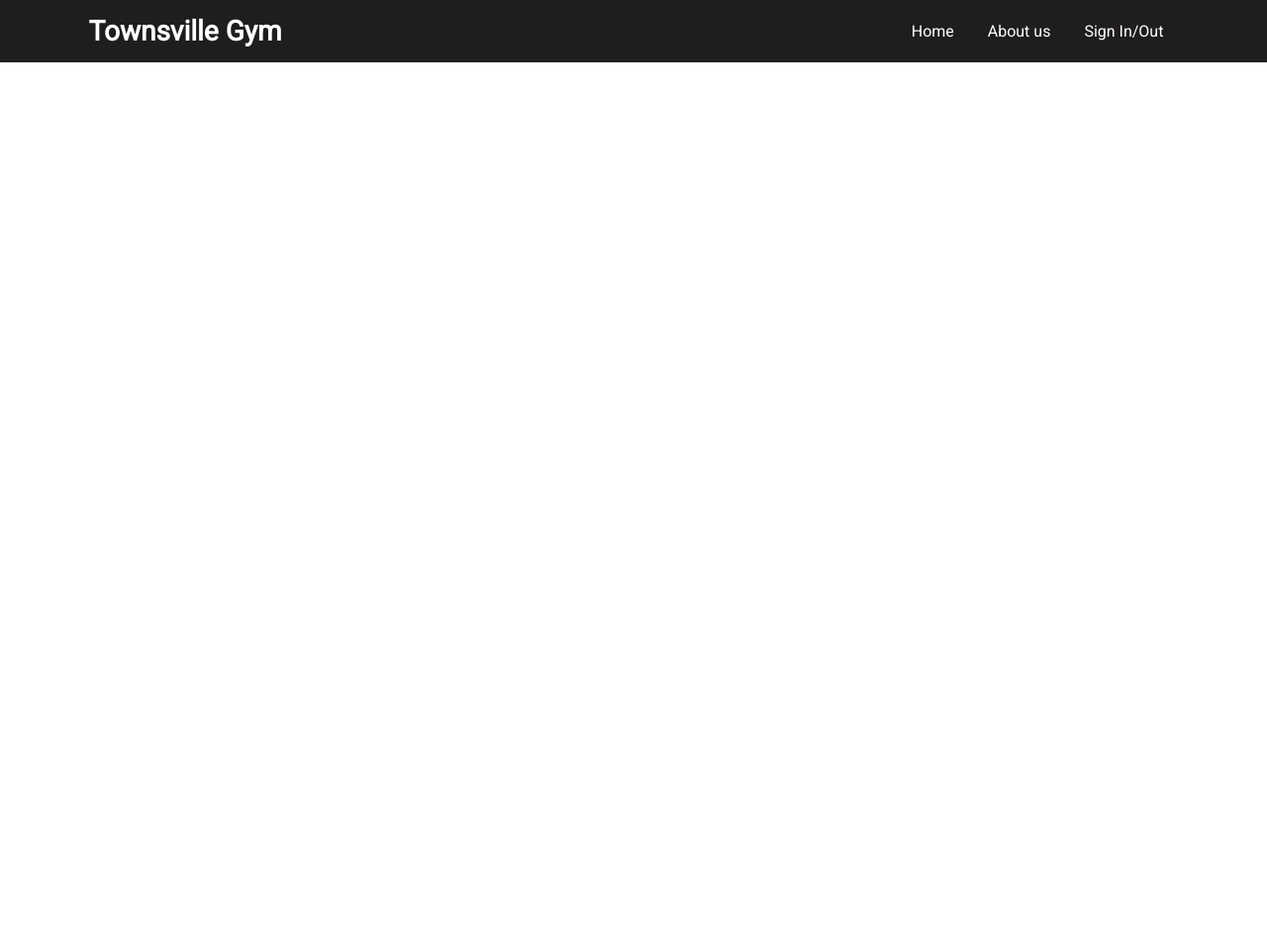
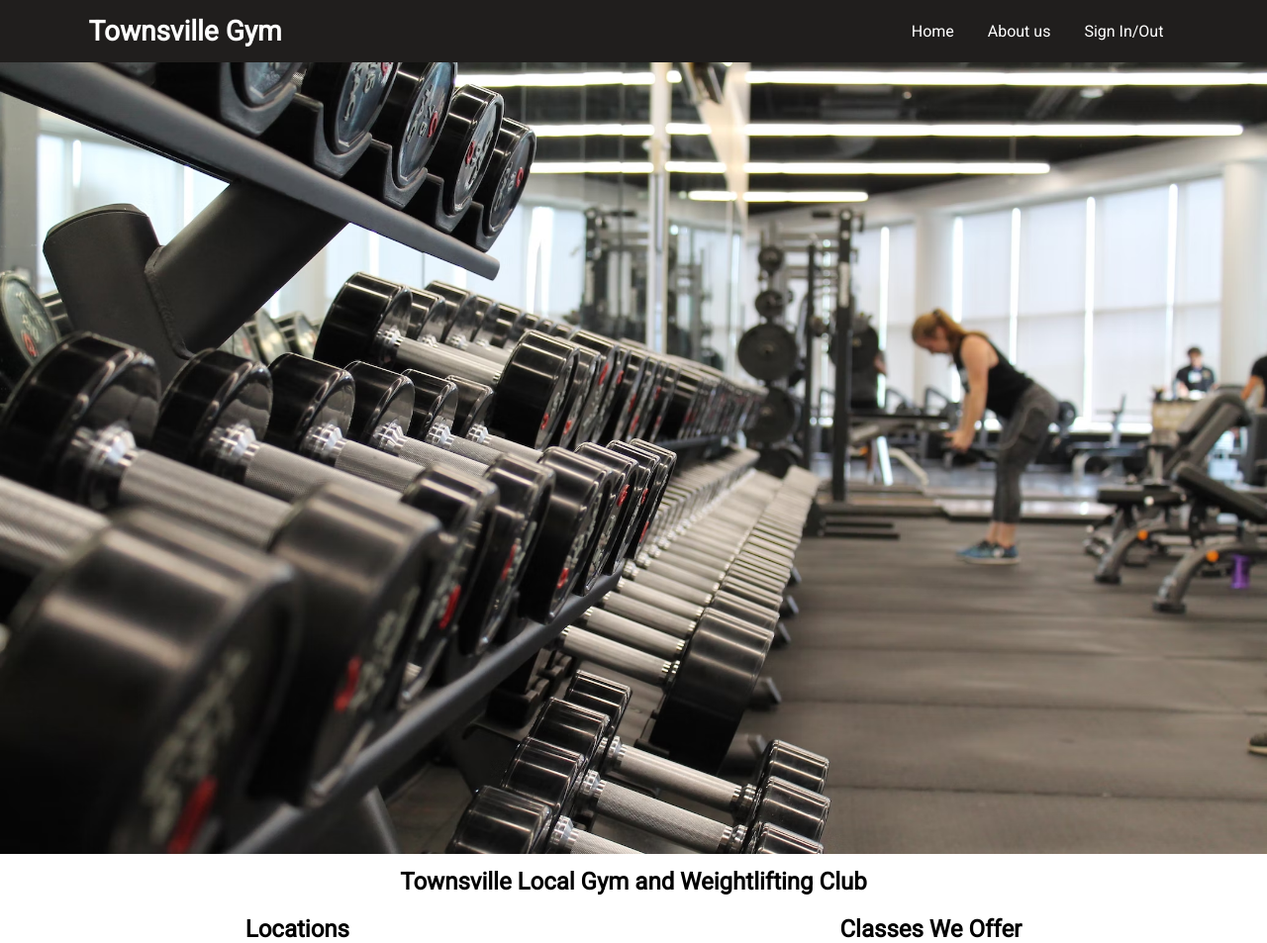
Before and after one commit to diegofhdz/gymwebsite, a plain HTML site: page index.html in a window 1280 px wide. Shown: the whole page at 99% size. Before the commit the page ends 800 px from the top, so only its background shows below. Drawn offline with Linux system fonts and the light colour scheme.

Commit message:
added more to home page

```diff
--- a/index.html
+++ b/index.html
@@ -22,6 +22,31 @@
         </nav>
     </header>
 
+    <!-- Section -->
+    <section>
+        <div class="container1">
+            <img src="static/photo-1534438327276-14e5300c3a48.avif" alt="gym" class="bg-img">
+        </div>
+    </section>
+
+
+    <section>
+        <div class="container2">
+            <h1 class="mainheader">Townsville Local Gym and Weightlifting Club</h1>
+        </div>
+    </section>
+
+    <section>
+        <div class="container3">
+            <div class="box">
+                <h2 class="title">Locations</h2>
+            </div>
+
+            <div class="box">
+                <h2 class="title">Classes We Offer</h2>
+            </div>
+        </div>
+    </section>
 
 </body>
 </html>
--- a/style.css
+++ b/style.css
@@ -5,7 +5,8 @@
     margin: 0;
     padding: 0;
     font-family: "Roboto", sans-serif;
-    /* background-color: black; */
+
+    /* background-color: #FBFAF5; */
 
 }
 
@@ -38,6 +39,23 @@ ul, li, a {
 }
 
 .bg-img {
-    height: 900px;
+    height: 800px;
     width: 100%;
 }
+
+
+h1.mainheader {
+    margin: 10px auto;
+    text-align: center;
+}
+
+.container3 {
+    display: flex;
+    flex-direction: row;
+    justify-content: space-around;
+    margin-top: 20px;
+}
+
+div.box {
+    display: inline-flexbox;
+}
```
Also changed, not shown: about.html (+0 -6 lines), stylelogin.css (line endings or trailing spaces).
